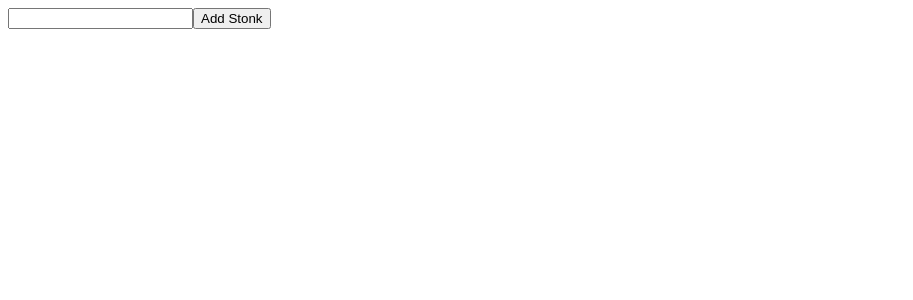
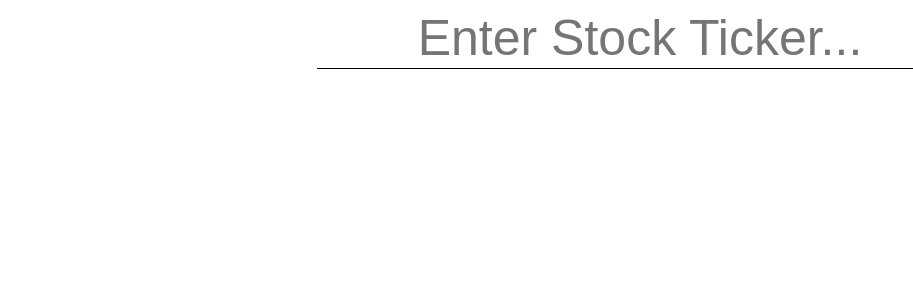
Before and after one commit to bjacobson26/stonkparty, a React (Create React App) app: page / in a window 1280 px wide. Shown: the top 300 px of the page, without its empty margins (0-913 px from the left). Built offline with nearby package versions, Linux system fonts and the light colour scheme.

Commit message:
add styled components

```diff
--- a/package.json
+++ b/package.json
@@ -14,7 +14,8 @@
     "react": "16.13.1",
     "react-dom": "16.13.1",
     "react-redux": "7.2.0",
-    "redux": "4.0.5"
+    "redux": "4.0.5",
+    "styled-components": "5.0.1"
   },
   "devDependencies": {
     "react-scripts": "3.4.1"
--- a/src/components/Stock.js
+++ b/src/components/Stock.js
@@ -1,14 +1,30 @@
 import React from 'react'
 import PropTypes from 'prop-types'
+import styled from 'styled-components'
+
+const StyledStock = styled.div`
+  font-size: 50px;
+  text-align: left;
+`;
+
+const StyledLink = styled.a`
+  font-size: 20px;
+`
 
 const Stock = ({ onClick, stockTicker }) => {
   return(
-    <li
-      onClick={onClick}
-      style={{ fontSize: '25px' }}
-     >
-       {stockTicker}
-    </li>
+    <div>
+      <StyledStock>{stockTicker}</StyledStock>
+      <StyledLink
+        href=""
+        onClick={e => {
+          e.preventDefault()
+          onClick()
+        }}
+      >
+          Remove
+      </StyledLink>
+    </div>
   )
 }
 
--- a/src/containers/addStock.js
+++ b/src/containers/addStock.js
@@ -1,6 +1,16 @@
 import React from 'react'
 import { connect } from 'react-redux'
 import { addStock } from '../actions'
+import styled from 'styled-components'
+
+let StyledInput = styled.input`
+  font-size: 50px;
+  border: none;
+  border-bottom: 1px solid black;
+  text-align: center;
+  display: block;
+  margin: auto;
+`
 
 let AddStock = ({ dispatch }) => {
   let input
@@ -17,12 +27,13 @@ let AddStock = ({ dispatch }) => {
           input.value = ''
         }}
        >
-         <input
+         <StyledInput
+            placeholder={'Enter Stock Ticker...'}
             ref={ node => {
               input = node
             }}
           />
-          <button type="submit">Add Stonk</button>
+          {/* <button type="submit">Add Stonk</button> */}
        </form>
     </div>
   )
```
Also changed, not shown: 1 other file (tests, documents, lock files or other folders).
